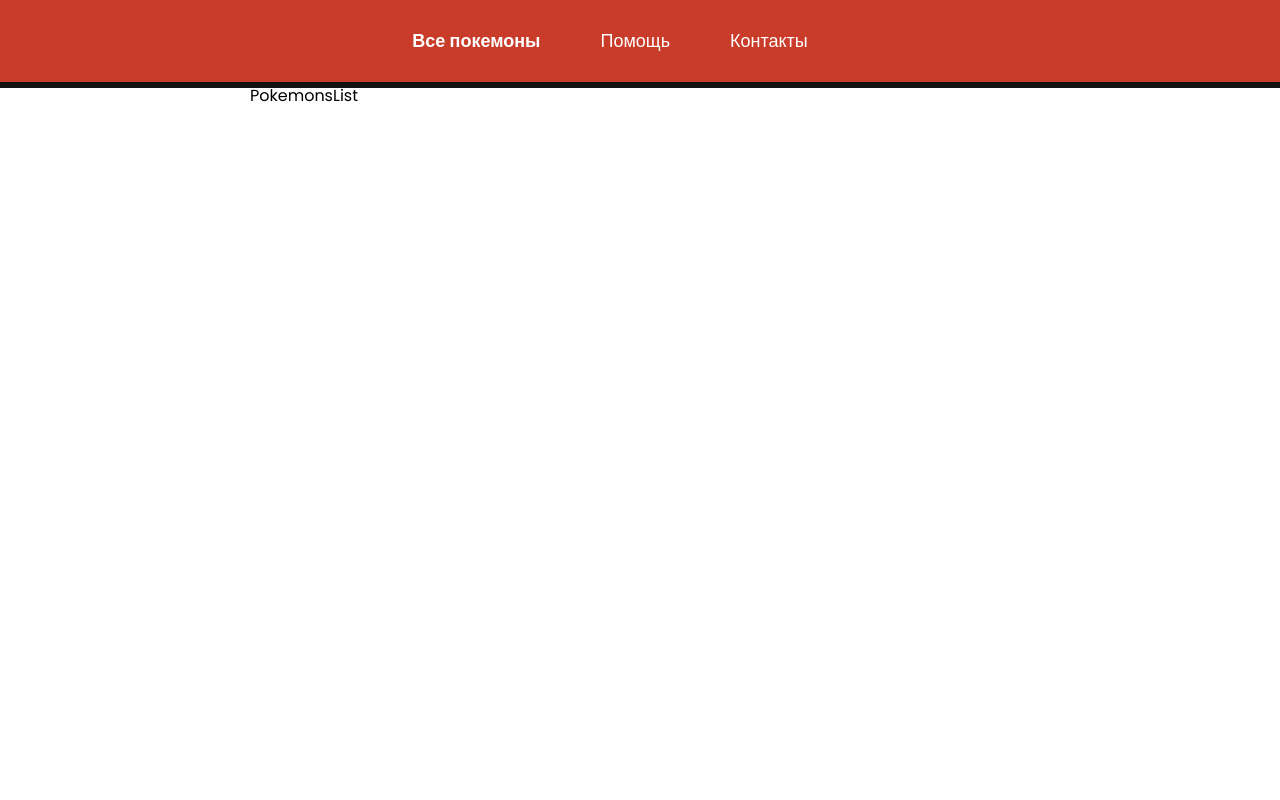
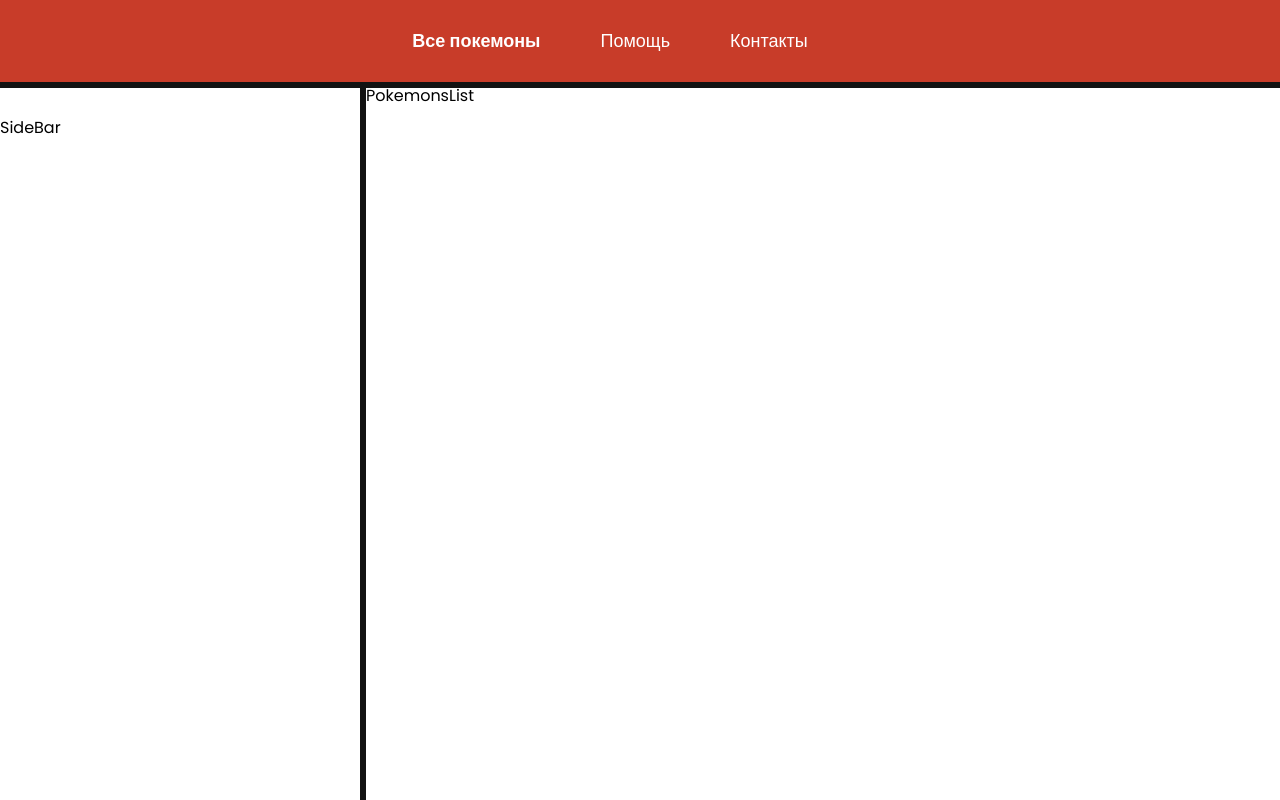
Before and after one commit to karshten/pokemon-redux, a React (Vite) app: page /pokemons in a window 1280 px wide. Shown: the top 800 px of the page. Built offline with nearby package versions, Linux system fonts and the light colour scheme.

Commit message:
added side bar and some styles in index.css

```diff
--- a/src/App.jsx
+++ b/src/App.jsx
@@ -1,5 +1,6 @@
 import { Routes, Route } from "react-router-dom"
 import { Header } from "./components/index"
+import { SideBar } from "./components/SideBar/SideBar"
 import { PokemonsList } from "./pages"
 
 function App() {
@@ -8,6 +9,7 @@ function App() {
     <div className="App">
       <Header />
       <div className="wrapper">
+        <SideBar/>
         <Routes>
           <Route path="/pokemons" element={<PokemonsList />} />
           <Route path="/help" element={<h2>Help info...</h2>} />
--- /dev/null
+++ b/src/components/SideBar/SideBar.jsx
@@ -0,0 +1,12 @@
+import React from 'react'
+import './scss/sideBar.scss'
+
+export const SideBar = () => {
+    return (
+        <aside className='sideBar'>
+            <div className='sideBar__content'>
+                <h2>SideBar</h2>
+            </div>
+        </aside>
+    )
+}
--- /dev/null
+++ b/src/components/SideBar/scss/sideBar.scss
@@ -0,0 +1,10 @@
+.sideBar {
+    padding: 32px 0;
+    width: 360px;
+    height: 100vh;
+    border-right: 6px solid var(--black);
+
+    &__content {
+        width: 100%;
+    }
+}
--- a/src/index.css
+++ b/src/index.css
@@ -137,6 +137,7 @@ img {
 }
 
 .wrapper {
+    display: flex;
     max-width: 1440px;
     margin: 0 auto;
 }
@@ -148,7 +149,6 @@ img {
 
 .main-container {
     max-width: 1030px;
-    margin-left: auto;
 }
 
 :root {
```
